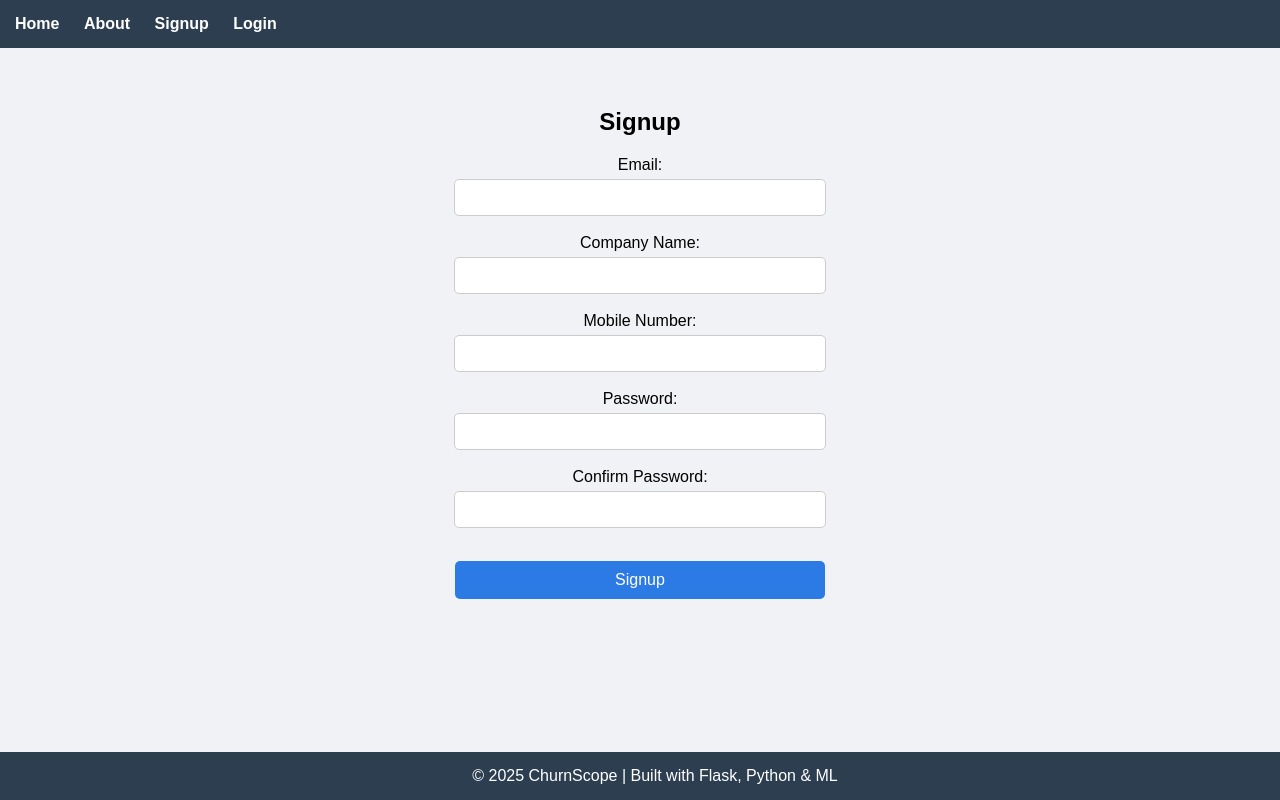
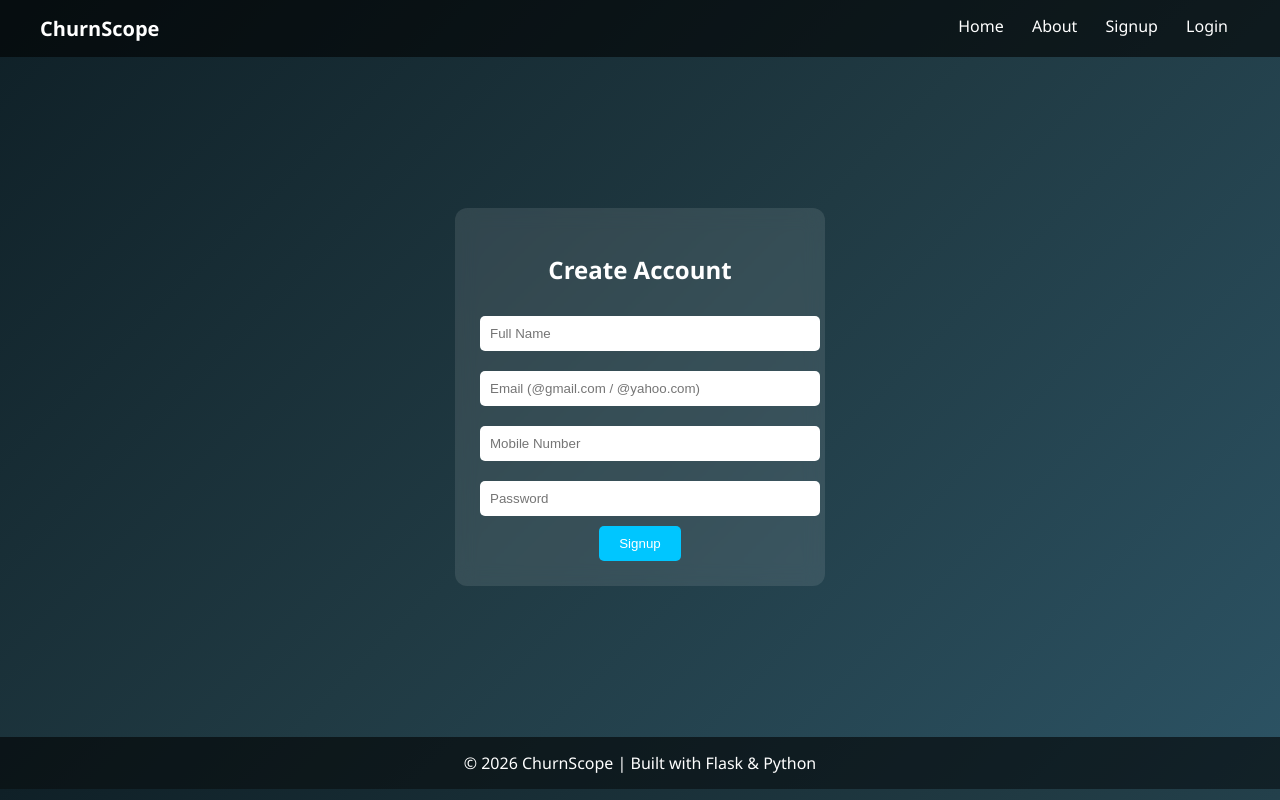
Before and after one commit to VedantWadhonkar/Customer-churn-Analysis-, a Flask app: page /signup in a window 1280 px wide. Run offline with Flask 3, Linux system fonts and the light colour scheme.

Commit message:
Update main.py and templates

```diff
--- a/main.py
+++ b/main.py
@@ -1,45 +1,188 @@
-from flask import Flask, render_template, request, redirect, url_for
+import os
+import pandas as pd
+import mysql.connector
+import smtplib
+from email.mime.text import MIMEText
+from flask import Flask, render_template, request, redirect, flash
+from dotenv import load_dotenv
+from werkzeug.security import generate_password_hash, check_password_hash
+
+load_dotenv()
 
 app = Flask(__name__)
+app.secret_key = os.getenv("FLASK_SECRET_KEY")
 
-# ---------------- ROUTES ---------------- #
+UPLOAD_FOLDER = 'static/uploads'
+app.config['UPLOAD_FOLDER'] = UPLOAD_FOLDER
+
+# ---------------- MYSQL CONNECTION ----------------
+db = mysql.connector.connect(
+    host=os.getenv("DB_HOST"),
+    user=os.getenv("DB_USER"),
+    password=os.getenv("DB_PASSWORD"),
+    database=os.getenv("DB_NAME")
+)
+cursor = db.cursor(dictionary=True)
+
+# ---------------- EMAIL FUNCTION ----------------
+def send_reset_email(to_email):
+    msg = MIMEText("Click here to reset password: http://127.0.0.1:5000/reset-password")
+    msg['Subject'] = "Password Reset"
+    msg['From'] = os.getenv("MAIL_FROM")
+    msg['To'] = to_email
+
+    server = smtplib.SMTP(os.getenv("SMTP_HOST"), int(os.getenv("SMTP_PORT")))
+    server.starttls()
+    server.login(os.getenv("SMTP_USER"), os.getenv("SMTP_PASS"))
+    server.send_message(msg)
+    server.quit()
+
+# ---------------- ROUTES ----------------
 
 @app.route('/')
 def home():
-    return render_template('index.html')
+    return render_template('home.html')
+
 
 @app.route('/about')
 def about():
     return render_template('about.html')
 
+
+# ---------------- SIGNUP ----------------
 @app.route('/signup', methods=['GET', 'POST'])
 def signup():
     if request.method == 'POST':
+        name = request.form['name']
         email = request.form['email']
-        company = request.form['company']
         mobile = request.form['mobile']
         password = request.form['password']
 
-        print("Signup Data:", email, company, mobile)
+        # Validation
+        if not (email.endswith("@gmail.com") or email.endswith("@yahoo.com")):
+            flash("Use Gmail or Yahoo email")
+            return redirect('/signup')
 
-        return redirect(url_for('login'))
+        if len(mobile) != 10 or not mobile.isdigit():
+            flash("Mobile must be 10 digits")
+            return redirect('/signup')
+
+        # Check duplicate
+        cursor.execute("SELECT * FROM users WHERE mobile=%s OR email=%s", (mobile, email))
+        if cursor.fetchone():
+            flash("User already exists")
+            return redirect('/signup')
+
+        # Hash password
+        hashed_password = generate_password_hash(password)
+
+        query = "INSERT INTO users (name, email, mobile, password) VALUES (%s, %s, %s, %s)"
+        cursor.execute(query, (name, email, mobile, hashed_password))
+        db.commit()
+
+        flash("Signup successful")
+        return redirect('/login')
 
     return render_template('signup.html')
 
+
+# ---------------- LOGIN ----------------
 @app.route('/login', methods=['GET', 'POST'])
 def login():
     if request.method == 'POST':
         mobile = request.form['mobile']
         password = request.form['password']
 
-        print("Login Data:", mobile)
+        cursor.execute("SELECT * FROM users WHERE mobile=%s", (mobile,))
+        user = cursor.fetchone()
 
-        return redirect(url_for('home'))
+        if user and check_password_hash(user['password'], password):
+            return redirect('/dashboard')
+        else:
+            flash("Invalid credentials")
 
     return render_template('login.html')
 
 
-# ---------------- RUN APP ---------------- #
+# ---------------- DASHBOARD ----------------
+@app.route('/dashboard', methods=['GET', 'POST'])
+def dashboard():
+    output = None
 
-if __name__ == "__main__":
+    if request.method == 'POST':
+        file = request.files['file']
+
+        if file:
+            filepath = os.path.join(app.config['UPLOAD_FOLDER'], file.filename)
+            file.save(filepath)
+
+            try:
+                if file.filename.endswith('.csv'):
+                    df = pd.read_csv(filepath)
+                else:
+                    df = pd.read_excel(filepath)
+
+                output = df.head().to_html(classes='table')
+            except:
+                flash("Invalid file format")
+
+    return render_template('dashboard.html', output=output)
+
+
+# ---------------- FORGOT PASSWORD ----------------
+@app.route('/forgot-password', methods=['GET', 'POST'])
+def forgot_password():
+    if request.method == 'POST':
+        mobile = request.form['mobile']
+
+        cursor.execute("SELECT email FROM users WHERE mobile=%s", (mobile,))
+        user = cursor.fetchone()
+
+        if user:
+            send_reset_email(user['email'])
+            return redirect('/forget-password-sent')
+        else:
+            flash("Mobile not registered")
+
+    return render_template('forget_password.html')
+
+
+@app.route('/forget-password-sent')
+def forget_password_sent():
+    return render_template('forget_password_sent.html')
+
+
+# ---------------- RESET PASSWORD ----------------
+@app.route('/reset-password', methods=['GET', 'POST'])
+def reset_password():
+    if request.method == 'POST':
+        mobile = request.form.get('mobile')
+        new_password = request.form.get('new_password')
+        confirm_password = request.form.get('confirm_password')
+
+        if new_password != confirm_password:
+            flash("Passwords do not match")
+            return redirect('/reset-password')
+
+        cursor.execute("SELECT * FROM users WHERE mobile=%s", (mobile,))
+        user = cursor.fetchone()
+
+        if not user:
+            flash("Mobile not registered")
+            return redirect('/reset-password')
+
+        hashed_password = generate_password_hash(new_password)
+
+        cursor.execute("UPDATE users SET password=%s WHERE mobile=%s",
+                       (hashed_password, mobile))
+        db.commit()
+
+        flash("Password updated successfully")
+        return redirect('/login')
+
+    return render_template('reset_password.html')
+
+
+# ---------------- RUN ----------------
+if __name__ == '__main__':
     app.run(debug=True)
--- /dev/null
+++ b/static/css/style.css
@@ -0,0 +1,96 @@
+body {
+    margin: 0;
+    font-family: 'Segoe UI';
+    background: linear-gradient(135deg, #0f2027, #203a43, #2c5364);
+    color: white;
+}
+
+/* Navbar */
+.navbar {
+    display: flex;
+    justify-content: space-between;
+    padding: 15px 40px;
+    background: rgba(0,0,0,0.6);
+}
+
+.logo {
+    font-size: 20px;
+    font-weight: bold;
+}
+
+.nav-links a {
+    margin: 0 12px;
+    text-decoration: none;
+    color: white;
+}
+
+/* Main */
+.main {
+    text-align: center;
+    padding: 60px 20px;
+}
+
+/* Hero */
+.hero h1 {
+    font-size: 38px;
+    margin-bottom: 10px;
+}
+
+.sub {
+    opacity: 0.8;
+}
+
+/* Button */
+.btn {
+    background: #00c6ff;
+    padding: 10px 20px;
+    border: none;
+    color: white;
+    border-radius: 5px;
+    cursor: pointer;
+}
+
+/* Center Card */
+.center-box {
+    display: flex;
+    justify-content: center;
+    align-items: center;
+    height: 70vh;
+}
+
+.glass-card {
+    width: 320px;
+    padding: 25px;
+    border-radius: 12px;
+    background: rgba(255,255,255,0.1);
+    backdrop-filter: blur(10px);
+}
+
+/* Inputs */
+input {
+    width: 100%;
+    padding: 10px;
+    margin: 10px 0;
+    border: none;
+    border-radius: 5px;
+}
+
+/* Dashboard */
+.upload-box {
+    margin-top: 20px;
+}
+
+.result {
+    margin-top: 20px;
+    background: white;
+    color: black;
+    padding: 10px;
+    border-radius: 5px;
+}
+
+/* Footer */
+footer {
+    background: rgba(0,0,0,0.6);
+    padding: 15px;
+    text-align: center;
+}
--- a/static/style.css
+++ /dev/null
@@ -1,63 +0,0 @@
-body {
-    font-family: Arial, sans-serif;
-    margin: 0;
-    background-color: #f0f2f5;
-}
-
-/* Navbar */
-.navbar {
-    background-color: #2c3e50;
-    padding: 15px;
-}
-
-.navbar a {
-    color: white;
-    margin-right: 20px;
-    text-decoration: none;
-    font-weight: bold;
-}
-
-/* Container */
-.container {
-    padding: 40px;
-    text-align: center;
-}
-
-/* Forms */
-form {
-    margin-top: 20px;
-}
-
-input {
-    width: 350px;
-    padding: 10px;
-    margin-top: 5px;
-    border: 1px solid #ccc;
-    border-radius: 5px;
-}
-
-button {
-    width: 370px;
-    padding: 10px;
-    margin-top: 15px;
-    background-color: #2c7be5;
-    color: white;
-    border: none;
-    border-radius: 5px;
-    font-size: 16px;
-}
-
-button:hover {
-    background-color: #1a5ed8;
-}
-
-/* Footer */
-.footer {
-    background-color: #2c3e50;
-    color: white;
-    text-align: center;
-    padding: 15px;
-    position: fixed;
-    bottom: 0;
-    width: 100%;
-}
--- a/templates/base.html
+++ b/templates/base.html
@@ -2,24 +2,27 @@
 <html>
 <head>
     <title>ChurnScope</title>
-    <link rel="stylesheet" href="{{ url_for('static', filename='style.css') }}">
+    <link rel="stylesheet" href="{{ url_for('static', filename='css/style.css') }}">
 </head>
 <body>
 
-<div class="navbar">
-    <a href="/">Home</a>
-    <a href="/about">About</a>
-    <a href="/signup">Signup</a>
-    <a href="/login">Login</a>
-</div>
+<nav class="navbar">
+    <div class="logo">ChurnScope</div>
+    <div class="nav-links">
+        <a href="/">Home</a>
+        <a href="/about">About</a>
+        <a href="/signup">Signup</a>
+        <a href="/login">Login</a>
+    </div>
+</nav>
 
-<div class="container">
+<div class="main">
     {% block content %}{% endblock %}
 </div>
 
-<div class="footer">
-    © 2025 ChurnScope | Built with Flask, Python & ML
-</div>
+<footer>
+    © 2026 ChurnScope | Built with Flask & Python
+</footer>
 
 </body>
 </html>
--- a/templates/signup.html
+++ b/templates/signup.html
@@ -1,24 +1,22 @@
 {% extends 'base.html' %}
+{% block content %}
 
-{% block content %}
-<h2>Signup</h2>
+<div class="center-box">
+    <div class="glass-card">
+        <h2>Create Account</h2>
 
-<form method="post">
-    Email:<br>
-    <input type="email" name="email"><br><br>
+        <form method="POST">
+            <input type="text" name="name" placeholder="Full Name" required>
 
-    Company Name:<br>
-    <input type="text" name="company"><br><br>
+            <input type="email" name="email" placeholder="Email (@gmail.com / @yahoo.com)" required>
 
-    Mobile Number:<br>
-    <input type="text" name="mobile"><br><br>
+            <input type="text" name="mobile" placeholder="Mobile Number" required pattern="[0-9]{10}">
 
-    Password:<br>
-    <input type="password" name="password"><br><br>
+            <input type="password" name="password" placeholder="Password" required>
 
-    Confirm Password:<br>
-    <input type="password" name="confirm"><br><br>
+            <button class="btn">Signup</button>
+        </form>
+    </div>
+</div>
 
-    <button type="submit">Signup</button>
-</form>
 {% endblock %}
```
Also changed, not shown: Churn database.sql (added, +18 -0 lines), templates/about.html (+12 -11 lines), templates/dashboard.html (added, +20 -0 lines), templates/forget_password.html (added, +16 -0 lines), templates/forget_password_sent.html (added, +16 -0 lines), templates/home.html (added, +16 -0 lines), templates/index.html (deleted, +0 -12 lines), templates/login.html (+15 -11 lines), templates/reset_password.html (added, +36 -0 lines), 1 other file.
